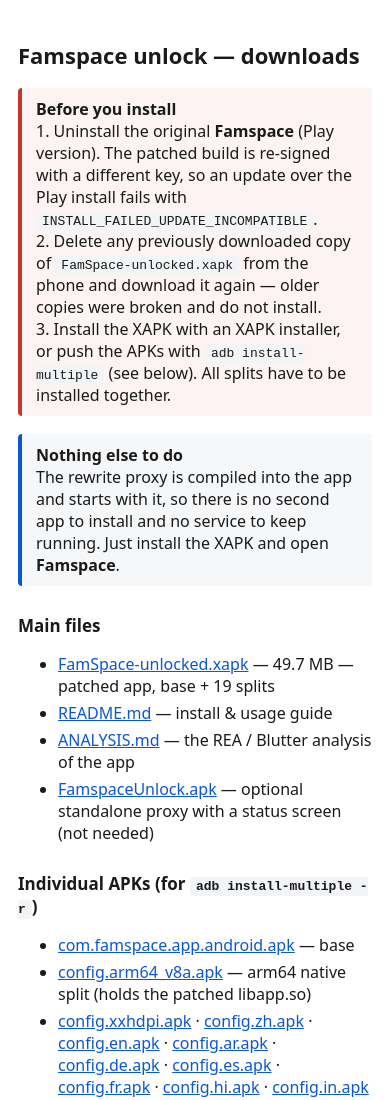
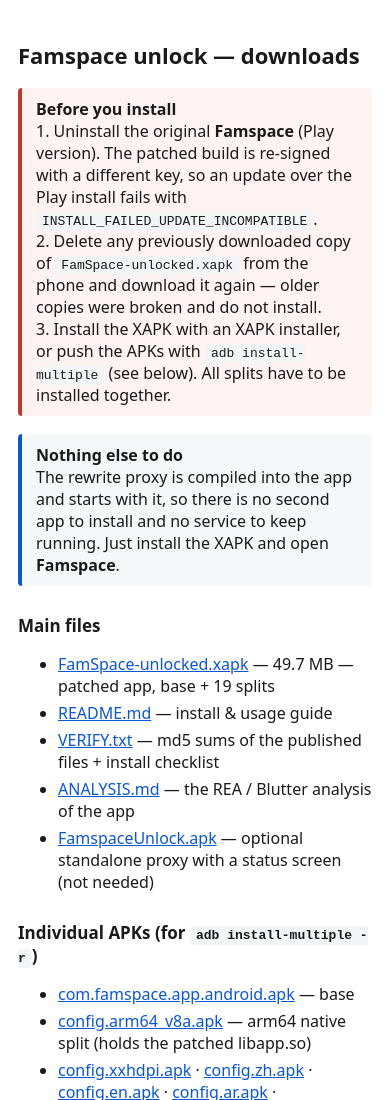
Before and after one commit to diyabla999-oss/app, a plain HTML site: page pp/download/index.html in a window 390 px wide. Shown: the top 1100 px of the page. Drawn offline with Linux system fonts and the light colour scheme.

Commit message:
Publish the verified build to the download page and the artifact
* pp/download is now the verified build (md5 7df2a9929ccd7d5a027cf0dd1a55c23d),
  served on port 8080 - the bytes the phone downloads are the bytes that
  verify_build.sh checked
* VERIFY.txt: md5 sums + install checklist next to the downloads
* index.html: uninstall the original first, delete stale copies

```diff
--- a/pp/download/index.html
+++ b/pp/download/index.html
@@ -39,6 +39,7 @@ and open <b>Famspace</b>.
 <ul>
   <li><a href="FamSpace-unlocked.xapk">FamSpace-unlocked.xapk</a> &mdash; 49.7 MB &mdash; patched app, base + 19 splits</li>
   <li><a href="README.md">README.md</a> &mdash; install &amp; usage guide</li>
+  <li><a href="VERIFY.txt">VERIFY.txt</a> &mdash; md5 sums of the published files + install checklist</li>
   <li><a href="ANALYSIS.md">ANALYSIS.md</a> &mdash; the REA / Blutter analysis of the app</li>
   <li><a href="FamspaceUnlock.apk">FamspaceUnlock.apk</a> &mdash; optional standalone proxy with a status screen (not needed)</li>
 </ul>
```
